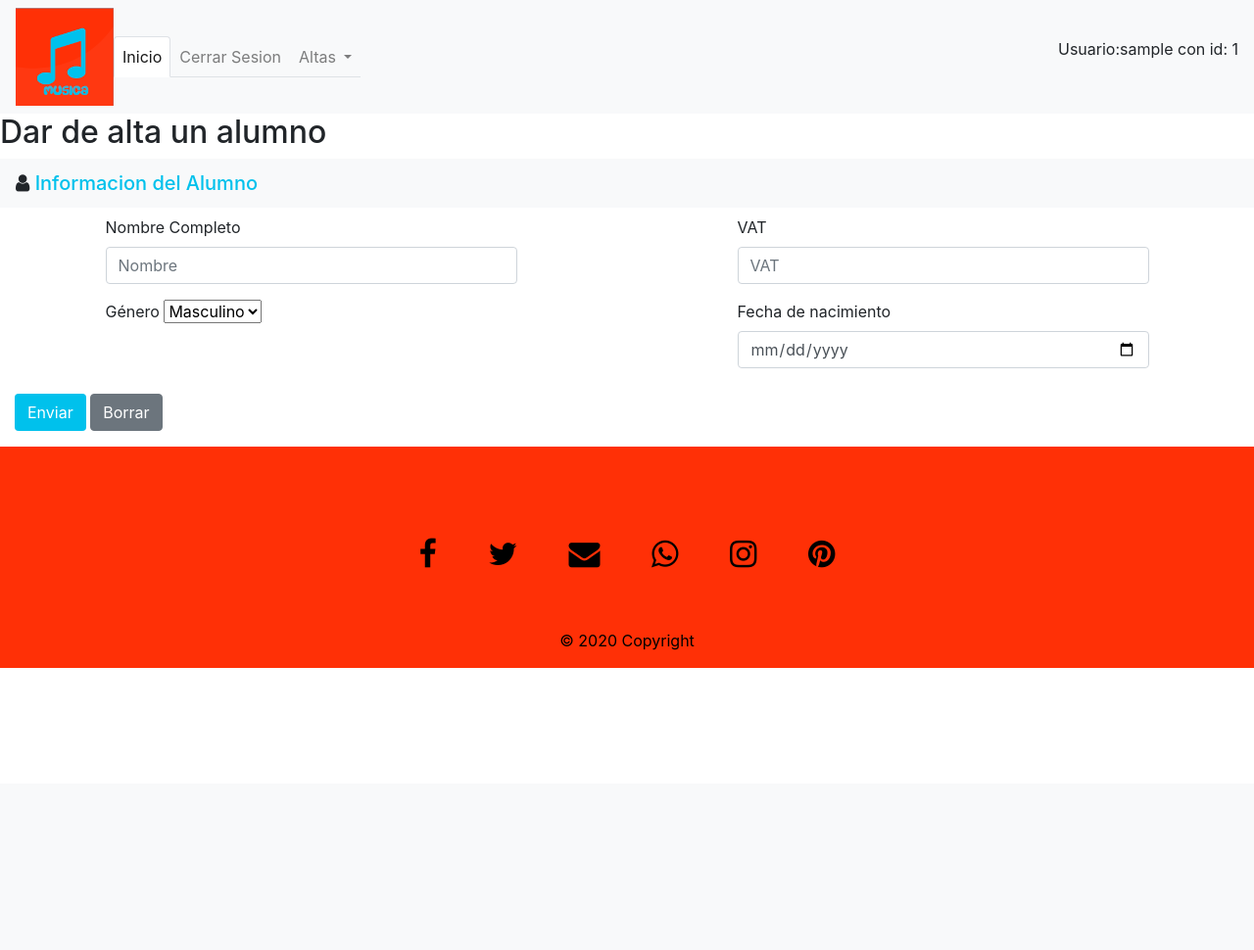
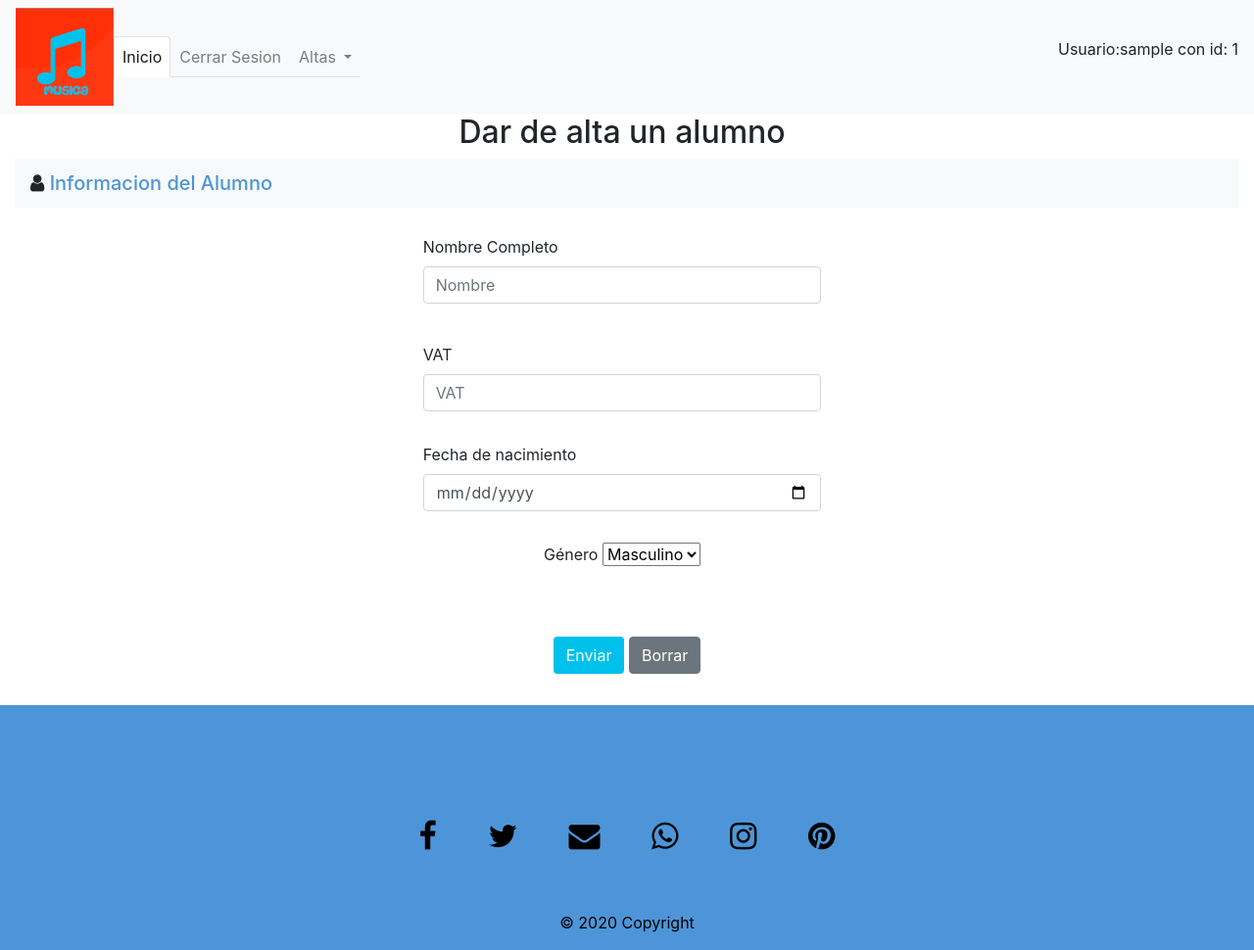
Before and after one commit to CocheAmarillo/ProyectoDWCS, a PHP site: page /alta_alumno.php in a window 1280 px wide. Shown: the whole page at 98% size. Before the commit the page ends 682 px from the top, so only its background shows below. Run offline with PHP 8.4, Linux system fonts and the light colour scheme; the visitor is signed in with stand-in values (Sample User, id 1).

Commit message:
Corrección de css y algunos cambios en formulario de alta alumnos.

```diff
--- a/vista/alta_alumno.php
+++ b/vista/alta_alumno.php
@@ -1,26 +1,23 @@
 <?php
-
-
-
-
 require_once '../controlador/metodosBBDD.php';
 require_once 'sesiones.php';
 require_once '../modelo/alumno.php';
+
 use modelo\Alumno;
+
 session_start();
-if(!comprobar_sesion()){
+if (!comprobar_sesion()) {
     header('Location: index.php');
 }
 
 if ($_SERVER["REQUEST_METHOD"] == "POST") {
     $fecha_alta = new DateTime();
     $fecha_alta = $fecha_alta->format('Y-m-d H:i:s');
-    $alumno=new Alumno($_POST['vat_al'], $_POST['nombre_al'], $_POST['genero_al'], $_POST['fecha_nac_al'], $fecha_alta, $_SESSION['id_socio']);
-    if(\controlador\alta_alumno($alumno)){
+    $alumno = new Alumno($_POST['vat_al'], $_POST['nombre_al'], $_POST['genero_al'], $_POST['fecha_nac_al'], $fecha_alta, $_SESSION['id_socio']);
+    if (\controlador\alta_alumno($alumno)) {
         \controlador\update_puntuacion_socio($_SESSION['id_socio'], 3);
         echo "alumno insertado con exito";
     }
-
 }
 ?>
 
@@ -43,67 +40,10 @@ if ($_SERVER["REQUEST_METHOD"] == "POST") {
         crossorigin="anonymous"></script>
         <link rel="stylesheet" href="https://cdnjs.cloudflare.com/ajax/libs/font-awesome/4.7.0/css/font-awesome.min.css">
         <title>ejer1</title>
-        <style>
-            img {
-                width: 100px;
-                height: 100px;
-            }
-
-            #titulo {
-                color: #00c1ec;
-            }
-
-            form>i {
-                color: white;
-                background-color: #00c1ec;
-                border: 5px solid #00c1ec;
-                border-radius: 50%;
-            }
-
-            #enviar {
-                background-color: #00c1ec;
-                color: white;
-            }
-
-            footer {
-                background-color: #ff3006;
-
-
-            }
-
-            footer i {
-                color: black;
-            }
-
-            #copyright {
-                color: black;
-            }
-
-            #icons {
-                position: relative;
-                top: 50px;
-            }
-
-            .dropdown-item.active {
-                background-color: #ff3006;
-            }
-
-            .dropdown-item:active {
-                background-color: #ff3006;
-            }
-
-            #busqueda {
-                border-color: #ff3006;
-            }
-
-            #busqueda:hover {
-                background-color: #ff3006;
-
-            }
-        </style>
+        <link rel="stylesheet" href="./css/estiloAltas.css">
     </head>
 
-    <body>
+    <body class="text-center">
 
         <?php
         require_once 'cabecera.php';
@@ -111,16 +51,16 @@ if ($_SERVER["REQUEST_METHOD"] == "POST") {
         ?>
 
 
-
-        <form action= "<?php echo htmlspecialchars($_SERVER["PHP_SELF"]); ?>" method = "POST">
-            <div class="form-row">
-                <div class="col-12">
+        <div class="container-fluid text-center d-flex justify-content-center">
+            <form action= "<?php echo htmlspecialchars($_SERVER["PHP_SELF"]); ?>" method = "POST" class="w-100">
+                <div class="form-row text-center w-100 mw-100">
+                    <div class="col-12 text-center">
                         <h2>Dar de alta un alumno</h2>
                     </div>
                 </div>
 
 
-            <div class="form-row">
+                <div class="form-row tex mb-2 text-center">
                     <div id="titulo2" class="col-12">
                         <h3>
                             <nav class="navbar navbar-light bg-light">
@@ -133,24 +73,32 @@ if ($_SERVER["REQUEST_METHOD"] == "POST") {
                     </div>
                 </div>
 
-            <div class="form-row">
-                <div class="form-group col-md-1"></div>
-                <div class="form-group col-md-4">
+                <div class="form-row w-100 mt-3 mb-3">
+                    <div class="form-group col-md-4 container-fluid w-100 mt-1 mb-4 text-left">
                         <label for="">Nombre Completo</label>
                         <input type="text" class="form-control"  id="nombre" name="nombre_al" placeholder="Nombre" required>
                     </div>
-                <div class="form-group col-md-2"></div>
-                <div class="form-group col-md-4">
+                </div>
+
+                <div class="form-row w-100 mb-3">
+                    <div class="form-group col-md-4 container-fluid w-100 text-left">
                         <label for="">VAT</label>
                         <input type="text" class="form-control" name="vat_al" placeholder="VAT">
                     </div>
-                <div class="form-group col-md-1"></div>
                 </div>
 
 
-            <div class="form-row">
-                <div class="form-group col-md-1"></div>
-                <div class="form-group col-md-4">
+
+                <div class="form-row w-100 mt-3 mb-2">
+                    <div class="form-group col-md-4 container-fluid w-100 text-left">
+                        <label for="">Fecha de nacimiento</label>
+                        <input type="date" class="form-control" name="fecha_nac_al" required>
+                    </div>
+                </div>
+
+
+                <div class="form-row w-100 mt-3 mb-5">
+                    <div class="form-group col-md-4 container-fluid w-100">
                         <label for="">Género</label>
                         <select name="genero_al">
                             <option value="M">Masculino</option>
@@ -158,33 +106,7 @@ if ($_SERVER["REQUEST_METHOD"] == "POST") {
                             <option value='O'>Otre</option>
                         </select>
                     </div>
-                <div class="form-group col-md-2"></div>
-                <div class="form-group col-md-4">
-                    <label for="">Fecha de nacimiento</label>
-                    <input type="date" class="form-control" name="fecha_nac_al" required>
                 </div>
-                <div class="form-group col-md-1"></div>
-            </div>
-
-
-
-
-
-
-
-
-
-
-
-
-
-
-
-
-
-
-
-
 
 
                 <div style="margin-top:10px" class="form-group">
@@ -199,13 +121,13 @@ if ($_SERVER["REQUEST_METHOD"] == "POST") {
 
             </form>
 
+        </div>
 
 
-
-        <footer class="page-footer font-small cyan darken-3">
+        <footer class="page-footer font-small blue pt-4">
 
 
-            <div class="container">
+            <div class="container-fluid">
 
 
                 <div class="row">
--- a/vista/css/estiloAltaEmpresa.css
+++ b/vista/css/estiloAltas.css
@@ -4,7 +4,7 @@ img {
 }
 
 #titulo {
-    color: #00c1ec;
+    color: #4D95D8;
 }
 
 form>i {
@@ -20,9 +20,7 @@ form>i {
 }
 
 footer {
-    background-color: #ff3006;
-
-
+    background-color: #4D95D8;
 }
 
 footer i {
@@ -54,3 +52,7 @@ footer i {
     background-color: #ff3006;
 
 }
+
+body{
+    overflow-x: hidden;
+}
```
Also changed, not shown: vista/alta_empresa.php (+6 -59 lines), vista/footer.php (added, +52 -0 lines). Lines whose indentation alone changed are shown as unchanged.
